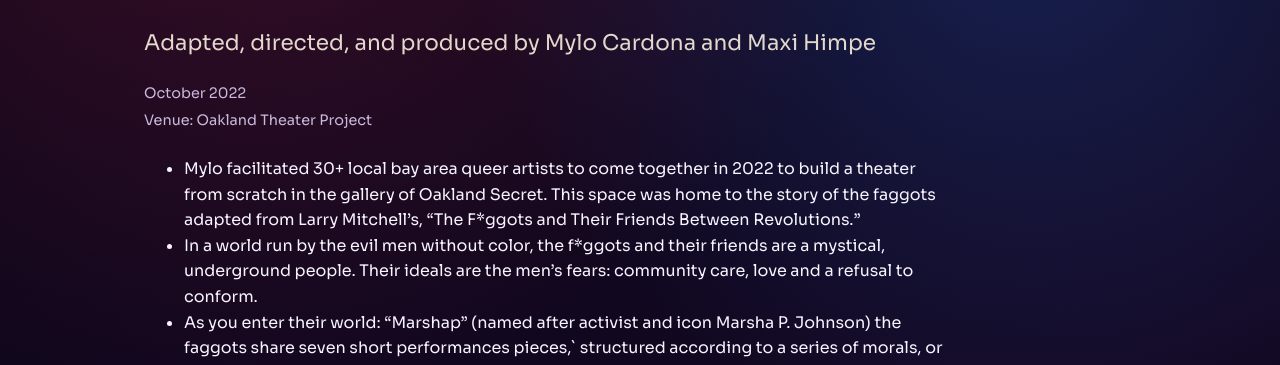
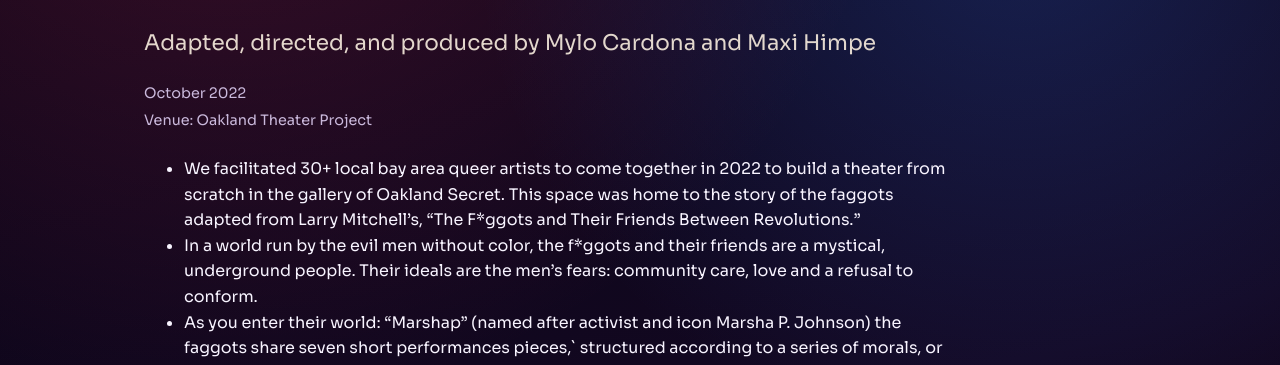
Before and after one commit to mycardona/portfolio, an Eleventy site: page src/content/projects/the-f-ggots-their-friends-between-revolutions.md in a window 1280 px wide. Shown: the part 426-791 px from the top of the page. Built offline with nearby package versions, Linux system fonts and the light colour scheme; Eleventy itself is replaced by a stand-in of ours; files that its build step writes are made by us from their sources; files whose address does not match are found by name.

Commit message:
Update Project “the-f-ggots-their-friends-between-revolutions”

```diff
--- a/src/content/projects/the-f-ggots-their-friends-between-revolutions.md
+++ b/src/content/projects/the-f-ggots-their-friends-between-revolutions.md
@@ -15,7 +15,7 @@
   - /uploads/PXL_20221010_052602430.jpg
   - /uploads/PXL_20221216_044152106-1.jpg
 ---
-* Mylo facilitated 30+ local bay area queer artists to come together in 2022 to build a theater from scratch in the gallery of Oakland Secret. This space was home to the story of the faggots adapted from Larry Mitchell’s, “The F*ggots and Their Friends Between Revolutions.”
+* We facilitated 30+ local bay area queer artists to come together in 2022 to build a theater from scratch in the gallery of Oakland Secret. This space was home to the story of the faggots adapted from Larry Mitchell’s, “The F*ggots and Their Friends Between Revolutions.”
 * In a world run by the evil men without color, the f*ggots and their friends are a mystical, underground people. Their ideals are the men’s fears: community care, love and a refusal to conform.
 * As you enter their world: “Marshap” (named after activist and icon Marsha P. Johnson) the faggots share seven short performances pieces,` structured according to a series of morals, or “Wisdoms,” that the classic book teaches us. Each Wisdom performed in a different performance style, ranging genres like puppetry, dance, clowning, drag, song, and more. Throughout, you also follow Lilac and Loose Tomato, two f*ggots on the same journey as many of us: figuring out how to be a good community member in a messy world and all its capitalist temptations.
 * After a sold-out run at the downtown DIY venue, this production was invited to revive the show at Oakland Theater Project.
```
